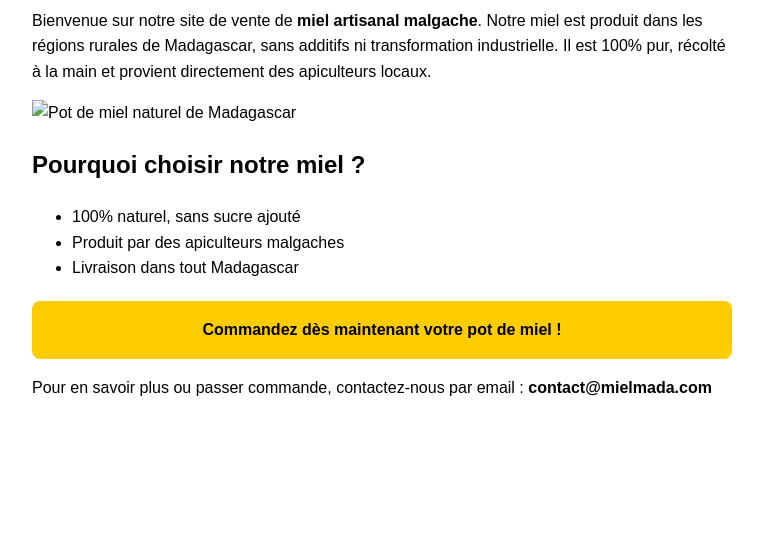
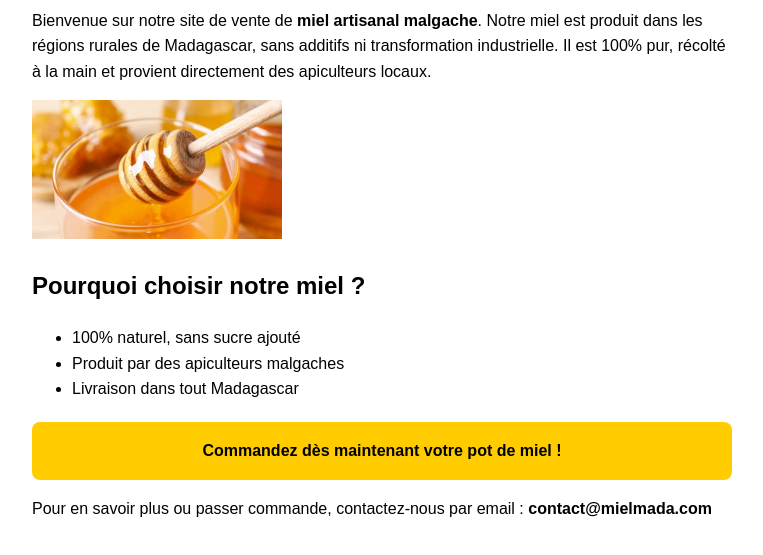
Before and after one commit to Framanantsoa/miel-madagascar, a plain HTML site: page index.html in a window 1280 px wide. Shown: the part 97-652 px from the top of the page, without its empty margins (0-763 px from the left). Drawn offline with Linux system fonts and the light colour scheme; the site is published under a folder, as on GitHub Pages, so addresses that start at the root find nothing.

Commit message:
feature/images

```diff
--- a/index.html
+++ b/index.html
@@ -14,7 +14,7 @@
     <meta property="og:image" content="https://images.prismic.io/ecotable/1e5d4672-92f6-419e-a1fb-d261e1273dda_Le+miel.png?auto=compress%2Cformat&w=1024"> <!-- Tu mettras une vraie image après -->
     <meta property="og:type" content="website">
 
-    <link rel="icon" type="image/png" href="/images/honey-icon.png">
+    <link rel="icon" type="image/png" href="images/honey-icon.png">
 
     <style>
         body {
@@ -44,7 +44,7 @@
     <h1>Miel naturel de Madagascar</h1>
     <p>Bienvenue sur notre site de vente de <strong>miel artisanal malgache</strong>. Notre miel est produit dans les régions rurales de Madagascar, sans additifs ni transformation industrielle. Il est 100% pur, récolté à la main et provient directement des apiculteurs locaux.</p>
 
-    <img src="/images/honey-img.jpg" alt="Pot de miel naturel de Madagascar">
+    <img src="images/honey-img.jpg" alt="Pot de miel naturel de Madagascar">
 
     <h2>Pourquoi choisir notre miel ?</h2>
     <ul>
```
